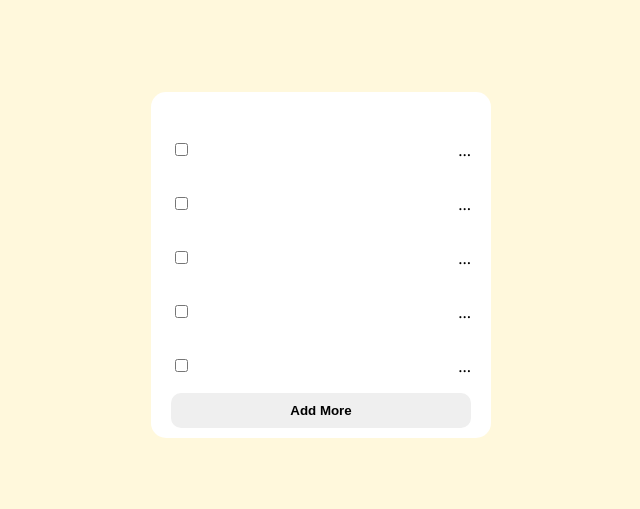
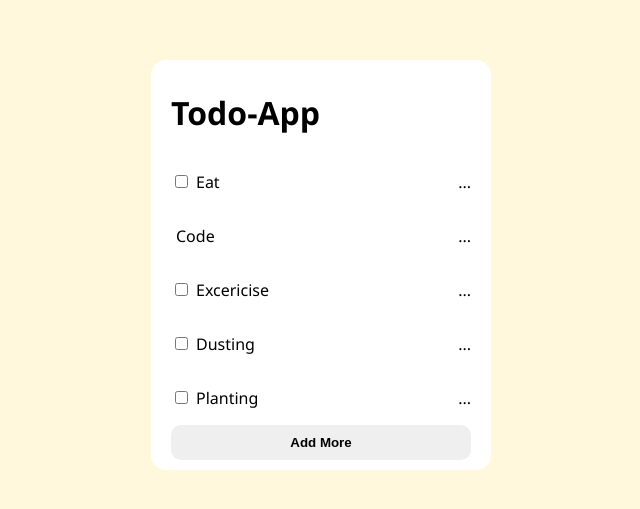
Before and after one commit to simee56/React-Js, a React (Create React App) app in the folder todo-app/: page / in a window 1280 px wide. Shown: the part 135-644 px from the top of the page, without its empty margins (319-959 px from the left). Built offline with nearby package versions, Linux system fonts and the light colour scheme.

Commit message:
props related cahnges

```diff
--- a/todo-app/src/App.js
+++ b/todo-app/src/App.js
@@ -9,12 +9,12 @@ import './style.css';
 const App = () => {
   return (
     <div className="Todo-container">
-      <Header/>
-      <TodoItems/>
-      <TodoItems/>
-      <TodoItems/>
-      <TodoItems/>
-      <TodoItems/>
+      <Header title="Todo-App"/>
+      <TodoItems items = "Eat"/>
+      <TodoItems completed = {true} items = "Code"/>
+      <TodoItems items = "Excericise"/>
+      <TodoItems items = "Dusting"/>
+      <TodoItems items = "Planting"/>
       <Button/>
     </div>
   )
```
